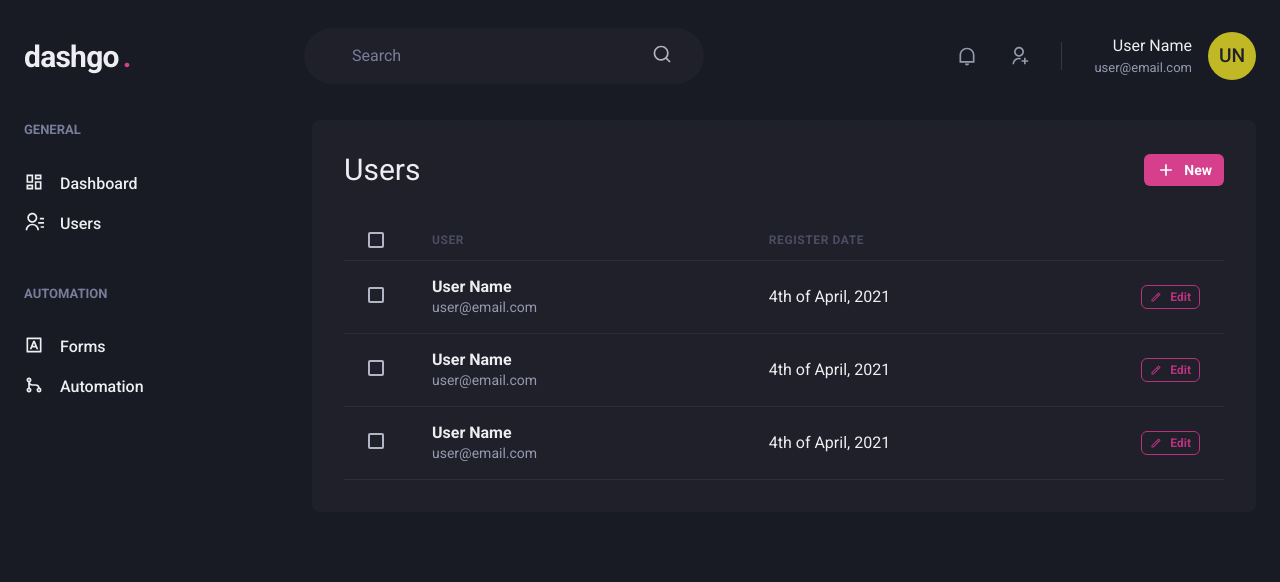
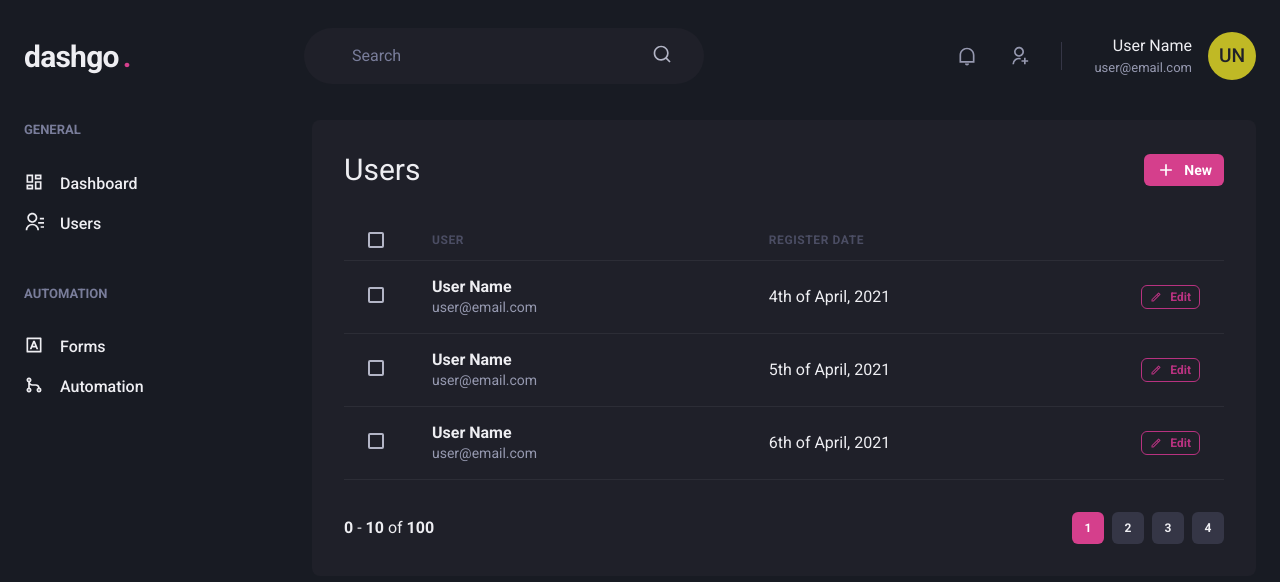
Before and after one commit to GianRossini/dashgo, a Next.js app: page /users in a window 1280 px wide. Shown: the top 582 px of the page. Built offline with nearby package versions, Linux system fonts and the light colour scheme.

Commit message:
creates pagination component

```diff
--- /dev/null
+++ b/src/components/Pagination.tsx
@@ -0,0 +1,68 @@
+import { HStack, Button, Box } from '@chakra-ui/react';
+
+export function Pagination() {
+  return(
+    <HStack
+      mt="8"
+      justify="space-between"
+      align="center"
+      spacing="6"
+    >
+      <Box>
+        <strong>0</strong> - <strong>10</strong> of <strong>100</strong>
+      </Box>
+
+      <HStack spacing="2">
+        <Button
+          w="4"
+          size="sm"
+          fontSize="xs"
+          colorScheme="pink"
+          disabled
+          _disabled={{
+            bg: 'pink.500',
+            cursor: 'default',
+          }}
+        >
+          1
+        </Button>
+
+        <Button
+          w="4"
+          size="sm"
+          fontSize="xs"
+          bg="gray.700"
+          _hover={{
+            bg: 'gray.500',
+          }}
+        >
+          2
+        </Button>
+
+        <Button
+          w="4"
+          size="sm"
+          fontSize="xs"
+          bg="gray.700"
+          _hover={{
+            bg: 'gray.500',
+          }}
+        >
+          3
+        </Button>
+
+        <Button
+          w="4"
+          size="sm"
+          fontSize="xs"
+          bg="gray.700"
+          _hover={{
+            bg: 'gray.500',
+          }}
+        >
+          4
+        </Button>
+      </HStack>
+    </HStack>
+  );
+}
--- a/src/pages/users/index.tsx
+++ b/src/pages/users/index.tsx
@@ -3,6 +3,7 @@
 
 import { Header } from '../../components/Header';
 import { Sidebar } from '../../components/Sidebar';
+import { Pagination } from '../../components/Pagination';
 
 import {
   Box,
@@ -87,7 +88,7 @@
                     <Text fontSize="sm" color="gray.300">user@email.com</Text>
                   </Box>
                 </Td>
-                <Td>4th of April, 2021</Td>
+                <Td>5th of April, 2021</Td>
                 <Td>
                   <Button as="a" size="xs" fontSize="xs" colorScheme="pink" leftIcon={<Icon as={RiPencilLine} />} variant="outline">
                     Edit
@@ -105,7 +106,7 @@
                     <Text fontSize="sm" color="gray.300">user@email.com</Text>
                   </Box>
                 </Td>
-                <Td>4th of April, 2021</Td>
+                <Td>6th of April, 2021</Td>
                 <Td>
                   <Button as="a" size="xs" fontSize="xs" colorScheme="pink" leftIcon={<Icon as={RiPencilLine} />} variant="outline">
                     Edit
@@ -114,6 +115,8 @@
               </Tr>
             </Tbody>
           </Table>
+
+          <Pagination />
         </Box>
       </Flex>
     </Box>
```
